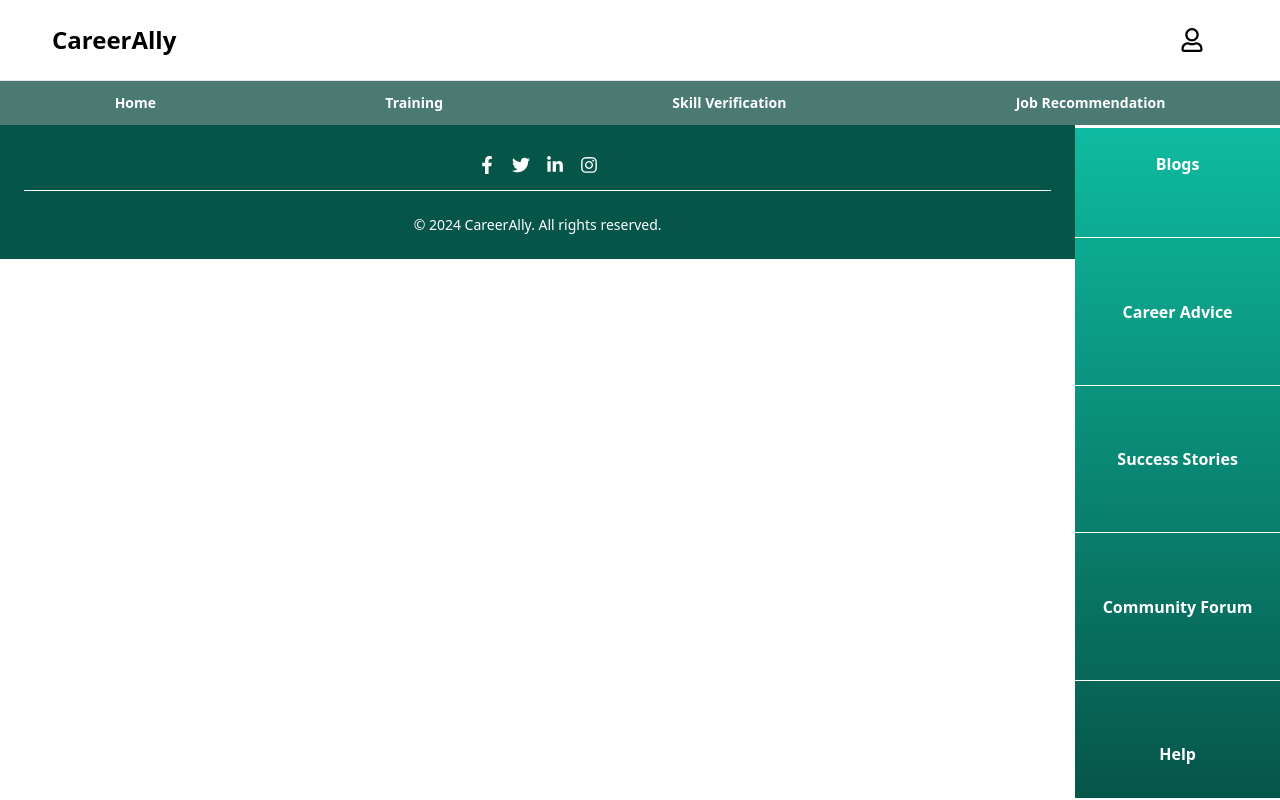
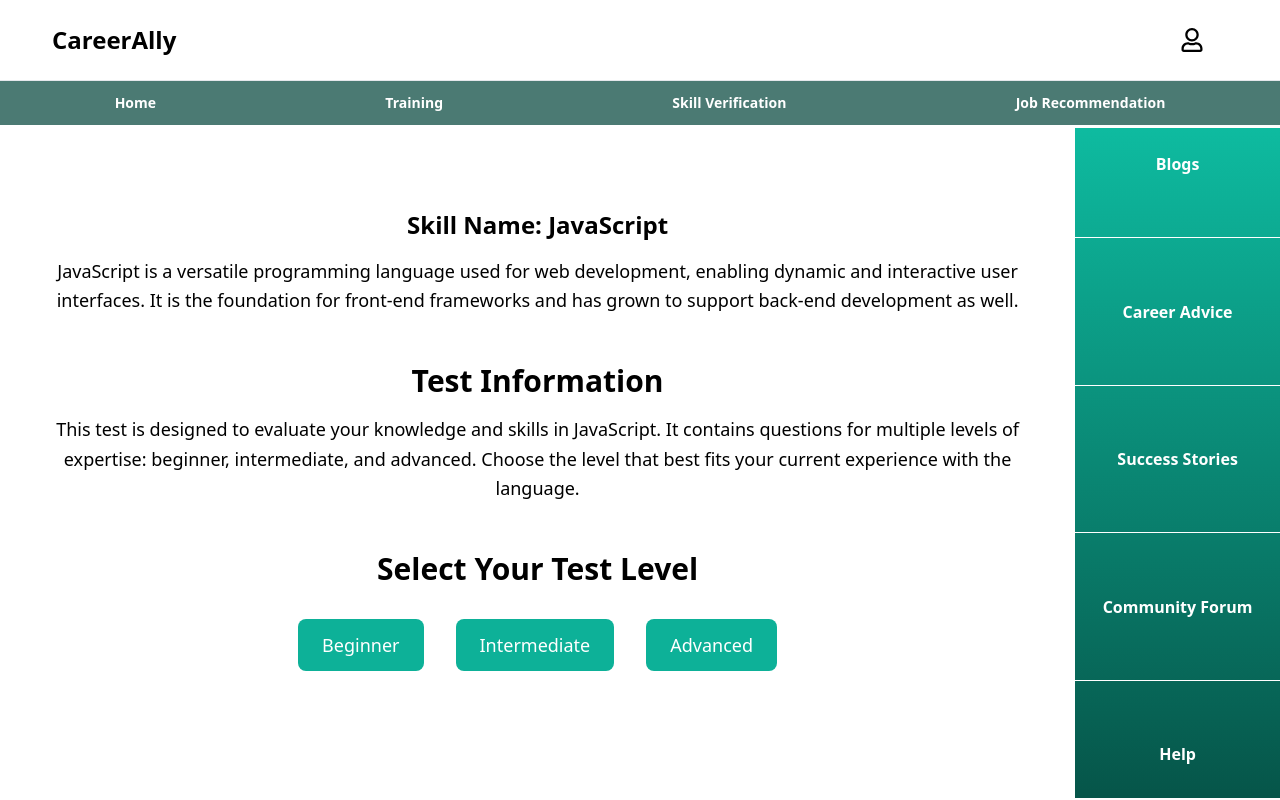
Before and after one commit to Muskan-Sinha/SIH-1628, a React (Create React App) app: page /verify in a window 1280 px wide. Built offline with nearby package versions, Linux system fonts and the light colour scheme.

Commit message:
my guturu

```diff
--- a/src/App.js
+++ b/src/App.js
@@ -10,6 +10,7 @@ import SidebarDesk from "./components/SidebarDesk";
 import Footer from "./components/Footer";
 import TrainingRecomms from "./components/Trainingrecomms";
 import ResumeBuilder from "./components/ResumeBuilder";
+import SkillVerification from "./components/VerifySkills";
 
 function App() {
   return (
@@ -35,6 +36,8 @@ function App() {
                 element={<TrainingRecomms />}
               />
               <Route path="/resumebuilder" element={<ResumeBuilder />} />
+              <Route path="/verify" element={<SkillVerification />} />
+
             </Routes>
             <Footer />
           </div>
--- a/src/components/UserSkills.js
+++ b/src/components/UserSkills.js
@@ -1,6 +1,7 @@
 import React from "react";
 import { SkillDB } from "../constants/SkillDB";
 import { FaPlus } from "react-icons/fa6";
+import { Link } from "react-router-dom";
 
 const SkillItem = ({ skill }) => {
   return (
@@ -39,7 +40,9 @@ const UserSkills = () => {
       </div>
       <div className="grid grid-cols-2 md:grid-cols-3 gap-4">
         {SkillDB.skills.map((skill, index) => (
-          <SkillItem key={index} skill={skill} />
+          <Link to={"verify"}>
+            <SkillItem key={index} skill={skill} />
+          </Link>
         ))}
       </div>
     </div>
--- /dev/null
+++ b/src/components/VerifySkills.js
@@ -0,0 +1,57 @@
+import React from 'react';
+
+const SkillVerification = () => {
+  const handleTestClick = (level) => {
+    console.log(`Starting ${level} test...`);
+    // Add functionality to redirect or start the test for the selected level
+  };
+
+  return (
+    <div className=" text-black  h-screen md:mt-10 px-6 flex flex-col items-center justify-center  ">
+      {/* Skill Description Section */}
+      <section className="text-center mb-12">
+        <h1 className="text-2xl font-bold mb-4">Skill Name: JavaScript</h1>
+        <p className="text-lg leading-relaxed">
+          JavaScript is a versatile programming language used for web development, enabling dynamic and interactive user interfaces.
+          It is the foundation for front-end frameworks and has grown to support back-end development as well.
+        </p>
+      </section>
+
+      {/* Test Description Section */}
+      <section className="text-center mb-12">
+        <h2 className="text-3xl font-semibold mb-4">Test Information</h2>
+        <p className="text-lg leading-relaxed">
+          This test is designed to evaluate your knowledge and skills in JavaScript. It contains questions for multiple levels of expertise:
+          beginner, intermediate, and advanced. Choose the level that best fits your current experience with the language.
+        </p>
+      </section>
+
+      {/* Buttons for the Test Levels */}
+      <section className="text-center">
+        <h2 className="text-3xl font-semibold mb-8">Select Your Test Level</h2>
+        <div className="flex gap-8 justify-center">
+          <button
+            onClick={() => handleTestClick('Beginner')}
+            className="bg-[#0DB198] text-white py-3 px-6 text-lg font-medium rounded-lg  transition duration-300"
+          >
+            Beginner
+          </button>
+          <button
+            onClick={() => handleTestClick('Intermediate')}
+            className="bg-[#0DB198] text-white py-3 px-6 text-lg font-medium rounded-lg  transition duration-300"
+          >
+            Intermediate
+          </button>
+          <button
+            onClick={() => handleTestClick('Advanced')}
+            className="bg-[#0DB198] text-white py-3 px-6 text-lg font-medium rounded-lg  transition duration-300"
+          >
+            Advanced
+          </button>
+        </div>
+      </section>
+    </div>
+  );
+};
+
+export default SkillVerification;
```
